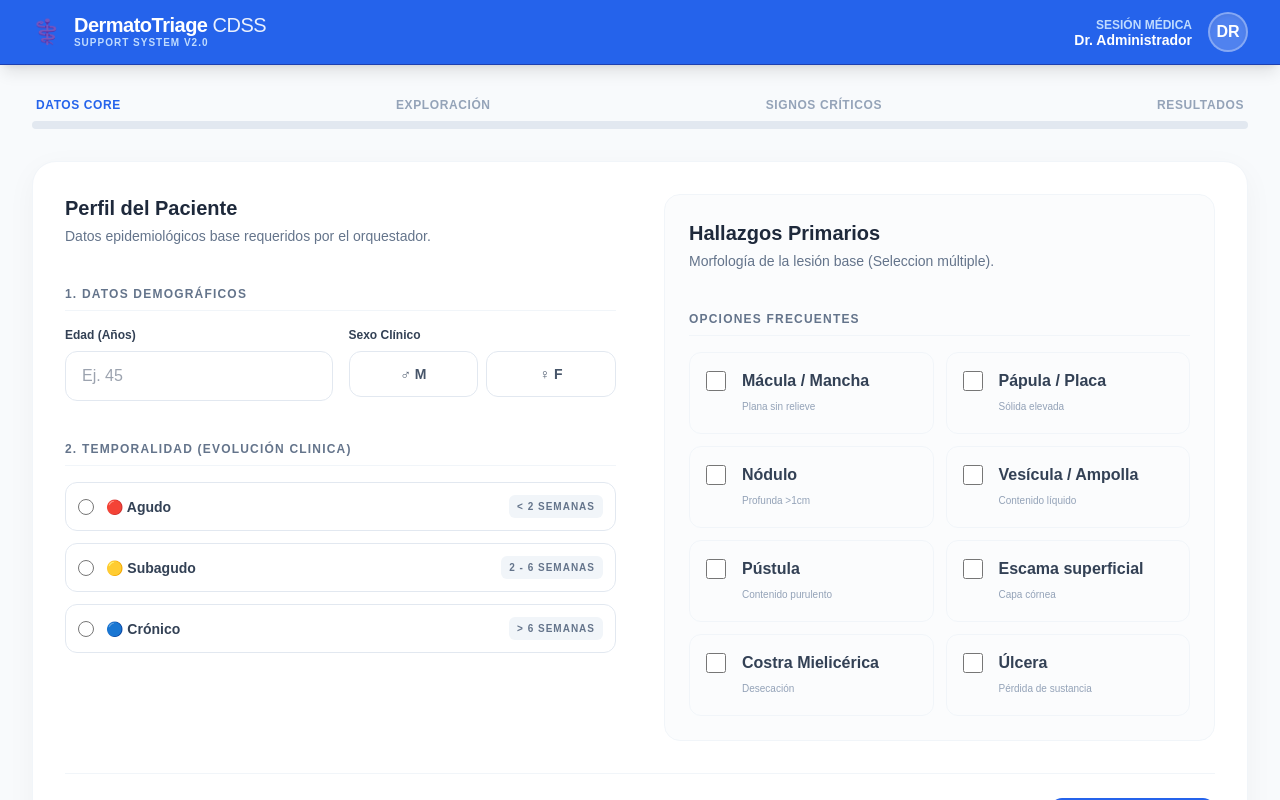
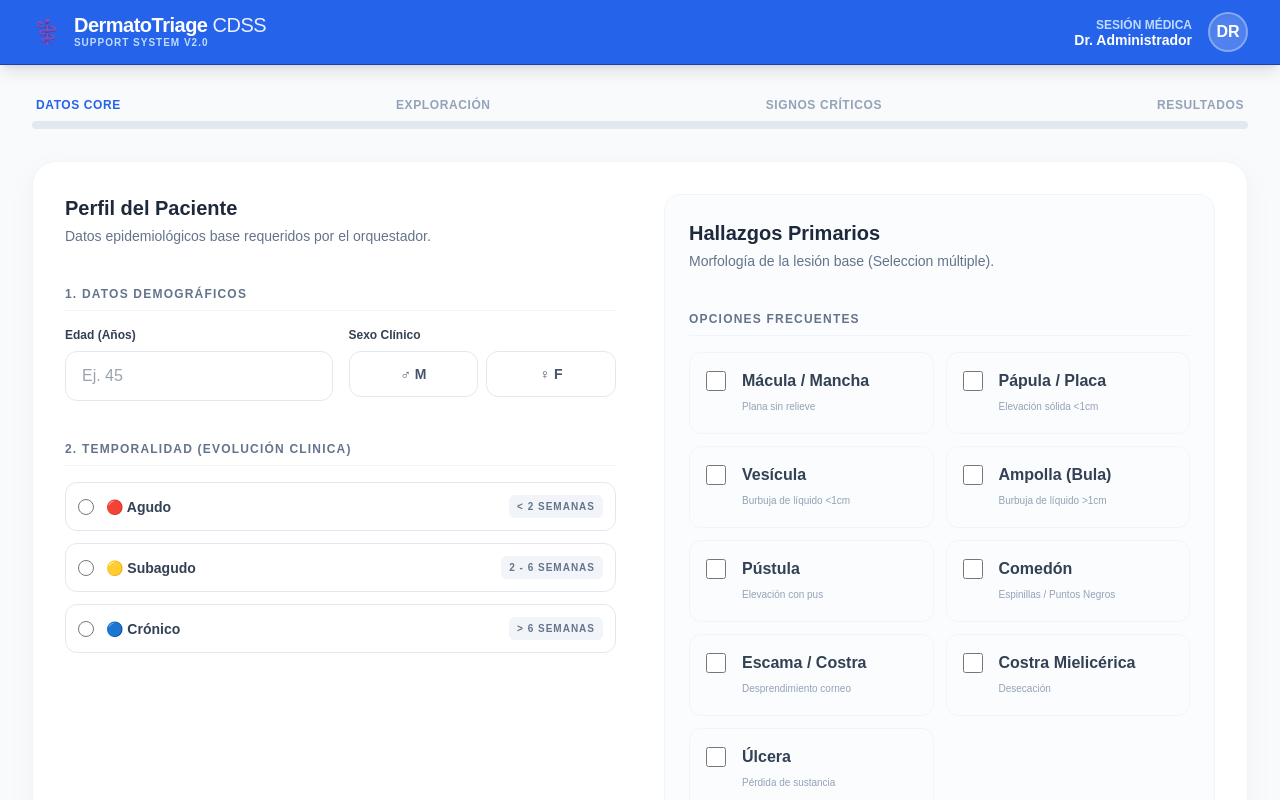
Before and after one commit to felipemirandalml-afk/dermato-triage-cdss, a React (Vite) app in the folder frontend-v2/: page / in a window 1280 px wide. Shown: the top 800 px of the page. Built offline with nearby package versions, Linux system fonts and the light colour scheme.

Commit message:
feat: implement PatientCoreForm and ResultsPanel components for clinical data entry and triage visualization

```diff
--- a/frontend-v2/src/components/form/PatientCoreForm.jsx
+++ b/frontend-v2/src/components/form/PatientCoreForm.jsx
@@ -82,12 +82,36 @@ export const PatientCoreForm = () => {
         <FieldGroup title="Opciones Frecuentes">
           <div className="grid grid-cols-1 sm:grid-cols-2 gap-3">
             <ClinicalFeatureCheckbox id="lesion_macula" label="Mácula / Mancha" category="Plana sin relieve" />
-            <ClinicalFeatureCheckbox id="lesion_papula" label="Pápula / Placa" category="Sólida elevada" />
-            <ClinicalFeatureCheckbox id="lesion_nodulo" label="Nódulo" category="Profunda >1cm" />
-            <ClinicalFeatureCheckbox id="lesion_vesicula" label="Vesícula / Ampolla" category="Contenido líquido" />
-            <ClinicalFeatureCheckbox id="lesion_pustula" label="Pústula" category="Contenido purulento" />
-            <ClinicalFeatureCheckbox id="lesion_escama" label="Escama superficial" category="Capa córnea" />
-            <ClinicalFeatureCheckbox id="lesion_costra" label="Costra Mielicérica" category="Desecación" />
+            <ClinicalFeatureCheckbox
+              id="lesion_papula"
+              label="Pápula / Placa"
+              category="Elevación sólida <1cm"
+            />
+            <ClinicalFeatureCheckbox
+              id="lesion_vesicula"
+              label="Vesícula"
+              category="Burbuja de líquido <1cm"
+            />
+            <ClinicalFeatureCheckbox
+              id="lesion_ampolla"
+              label="Ampolla (Bula)"
+              category="Burbuja de líquido >1cm"
+            />
+            <ClinicalFeatureCheckbox
+              id="lesion_pustula"
+              label="Pústula"
+              category="Elevación con pus"
+            />
+            <ClinicalFeatureCheckbox
+              id="lesion_comedon"
+              label="Comedón"
+              category="Espinillas / Puntos Negros"
+            />
+            <ClinicalFeatureCheckbox
+              id="lesion_escama"
+              label="Escama / Costra"
+              category="Desprendimiento corneo"
+            /><ClinicalFeatureCheckbox id="lesion_costra" label="Costra Mielicérica" category="Desecación" />
             <ClinicalFeatureCheckbox id="lesion_ulcera" label="Úlcera" category="Pérdida de sustancia" />
           </div>
         </FieldGroup>
--- a/frontend-v2/src/components/results/ResultsPanel.jsx
+++ b/frontend-v2/src/components/results/ResultsPanel.jsx
@@ -64,10 +64,10 @@ export const ResultsPanel = () => {
                   {differential_ranking.slice(0, 3).map((diff, index) => (
                     <div key={index} className="flex justify-between items-center p-2 hover:bg-white rounded-lg transition-colors">
                       <span className="text-sm font-semibold text-slate-700 capitalize">
-                        {index + 1}. {diff.syndrome.replace(/_/g, ' ')}
+                        {index + 1}. {diff.disease_name ? diff.disease_name.replace(/_/g, ' ') : 'Agrupación Desconocida'}
                       </span>
                       <span className="text-xs font-mono bg-slate-100 px-2 py-1 rounded text-slate-500 font-bold">
-                        {Math.round(diff.probability * 100)}%
+                        {diff.compatibility || 'Media'}
                       </span>
                     </div>
                   ))}
```
